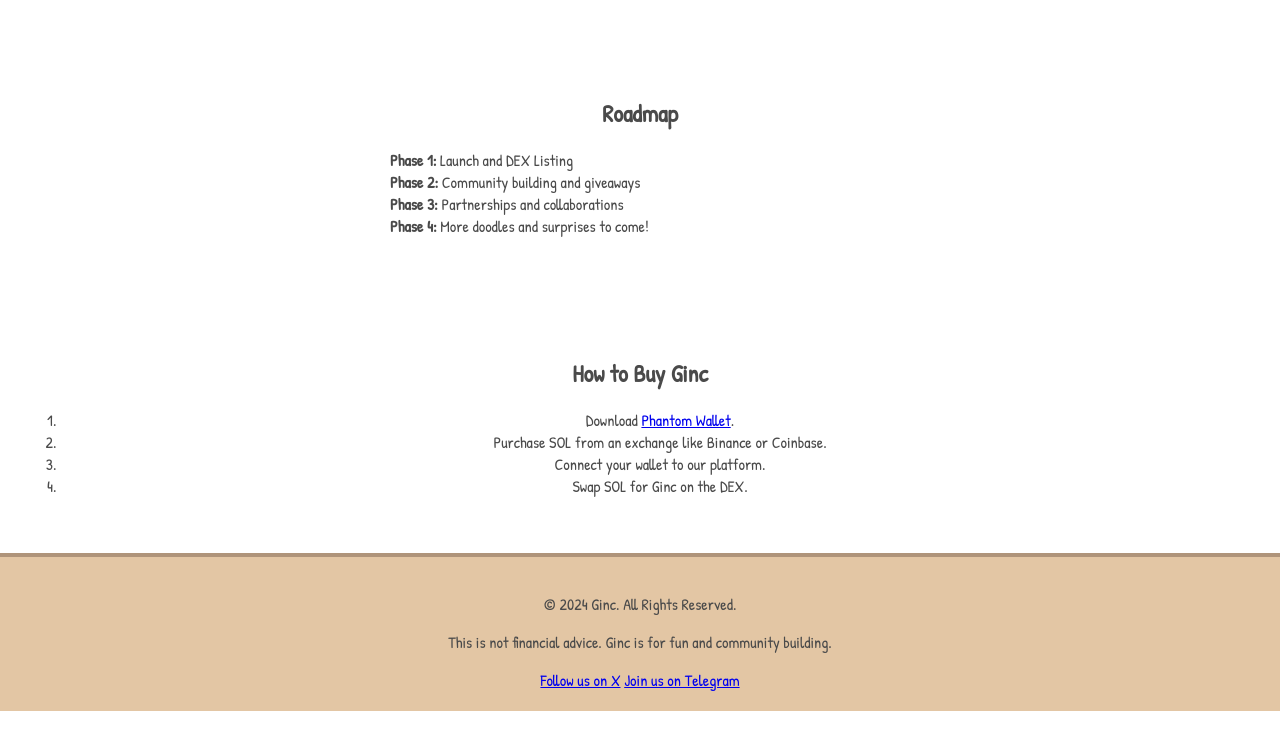
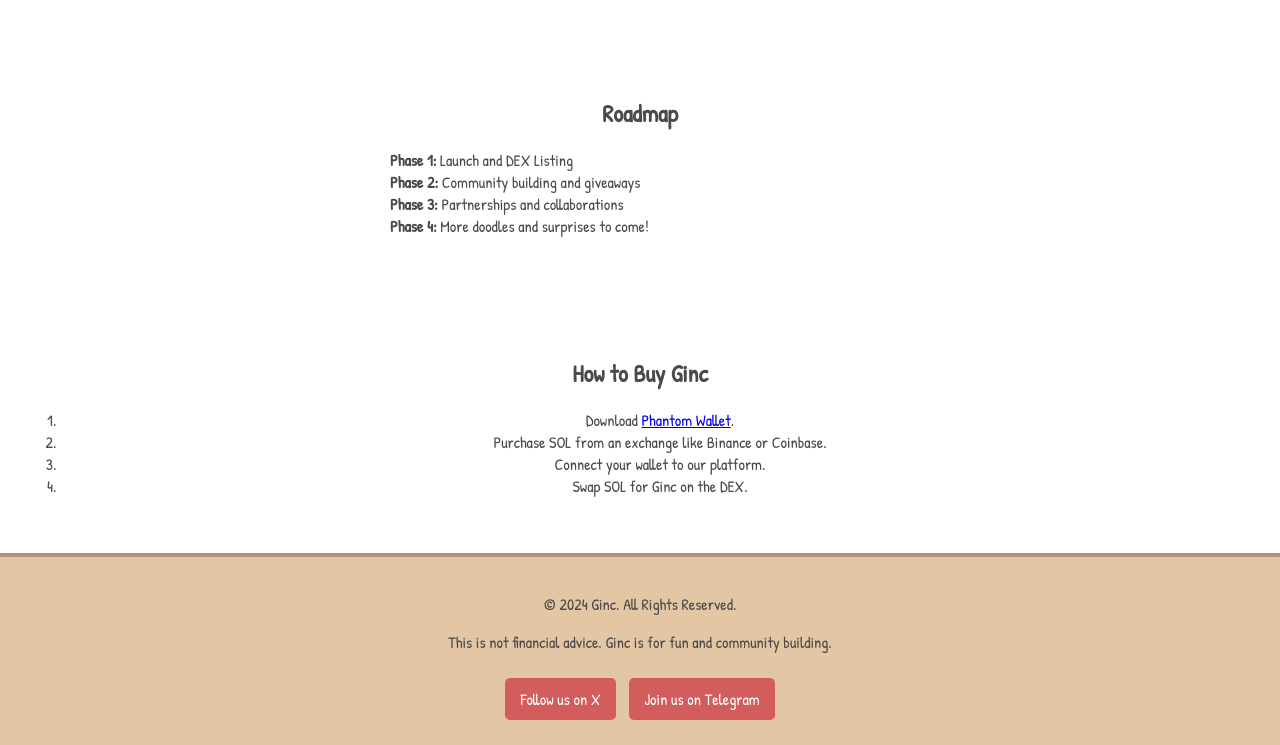
Before and after one commit to BLinks12/gincdef, a plain HTML site: page index.html in a window 1280 px wide. Shown: the part 1912-2657 px from the top of the page. Before the commit the page ends 2623 px from the top, so only its background shows below. Drawn offline with Linux system fonts and the light colour scheme.

Commit message:
Update styles.css

```diff
--- a/styles.css
+++ b/styles.css
@@ -91,3 +91,23 @@ footer {
   border-top: 4px solid #af947a;
   color: #4a4a4a;
 }
+/* Social Links Styling */
+footer .social-links {
+  margin-top: 20px;
+}
+
+footer .social-links a {
+  display: inline-block;
+  text-decoration: none;
+  color: #ffffff;
+  background-color: #d35d5d;
+  padding: 10px 15px;
+  margin: 5px;
+  border-radius: 5px;
+  transition: background-color 0.3s ease, transform 0.3s ease;
+}
+
+footer .social-links a:hover {
+  background-color: #b94747;
+  transform: scale(1.05);
+}
```
